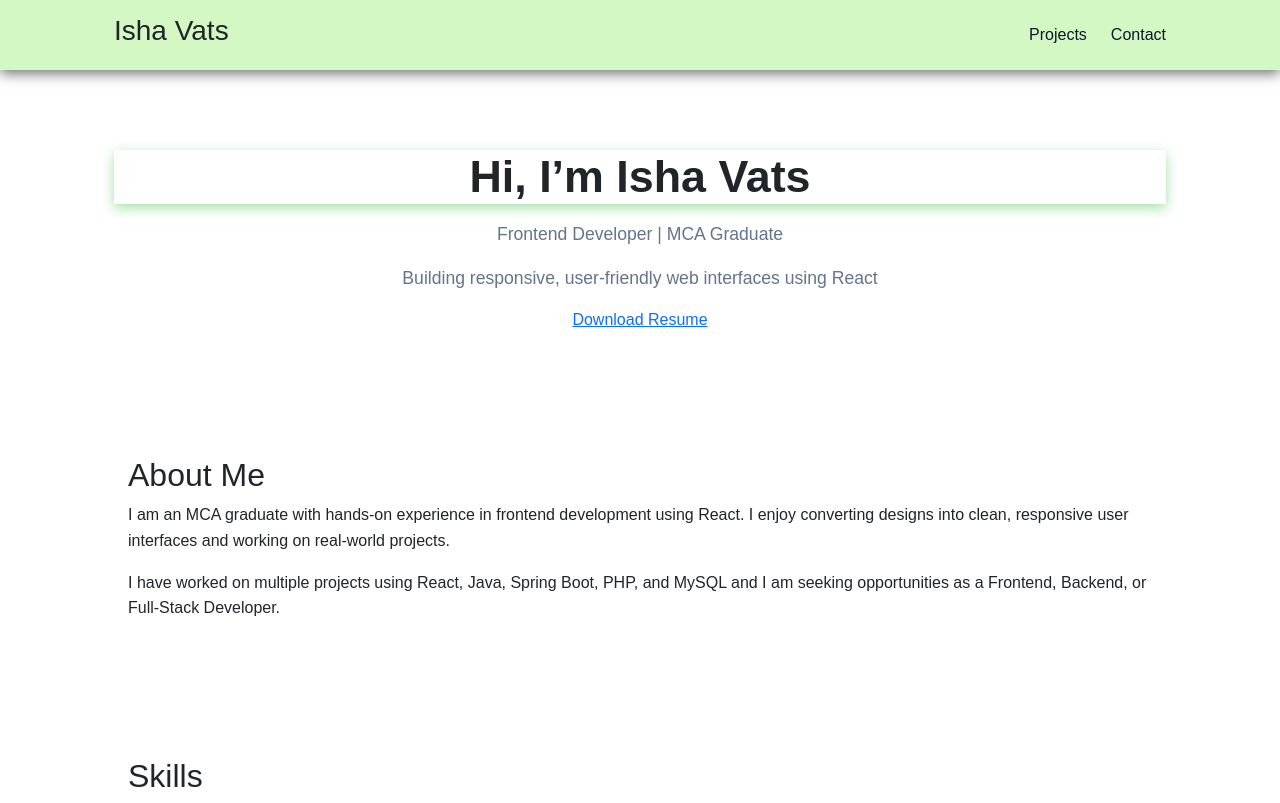
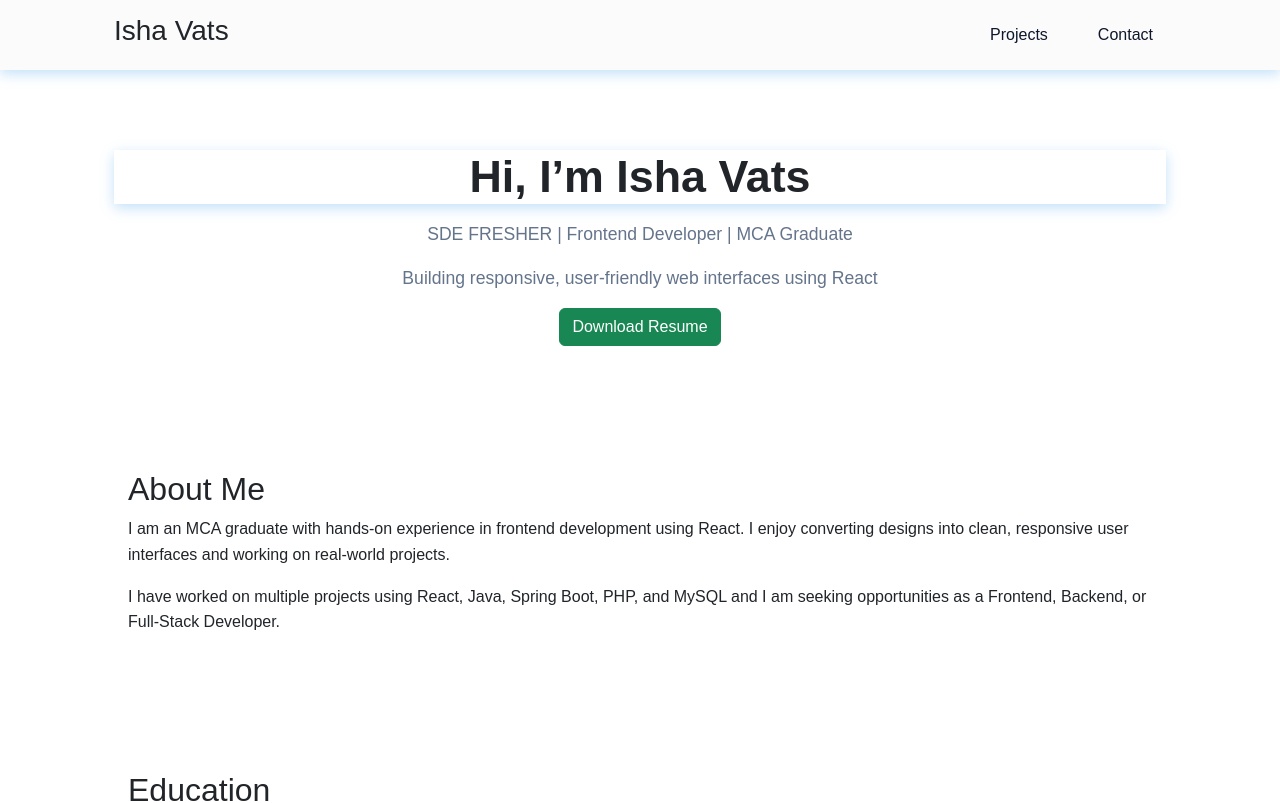
Before and after one commit to Isha1906/isha-vats-portfolio, a React (Vite) app: page / in a window 1280 px wide. Shown: the top 803 px of the page. Built offline with nearby package versions, Linux system fonts and the light colour scheme.

Commit message:
minor UI update

```diff
--- a/src/App.css
+++ b/src/App.css
@@ -2,4 +2,5 @@
   max-width: 1100px;
   margin: 0 auto;
   padding: 0 1.5rem;
+
 }
--- a/src/App.jsx
+++ b/src/App.jsx
@@ -8,6 +8,7 @@ import Projects from "./component/Projects";
 import Education from "./component/Education";
 import Contact from "./component/Contact";
 import "../src/App.css"
+import "../src/index.css"
 function App() {
   return (
     <>
@@ -15,9 +16,9 @@ function App() {
       <Navbar />
       <Hero />
       <About />
+      <Education />
       <Skills />
       <Projects />
-      <Education />
       <Contact />
       </>
 
--- a/src/component/Hero.jsx
+++ b/src/component/Hero.jsx
@@ -6,9 +6,9 @@ const Hero = () => {
     <section className="hero">
     <div className="container">
     <h1>Hi, I’m Isha Vats</h1>
-      <p>Frontend Developer | MCA Graduate  </p>
+      <p>SDE FRESHER | Frontend Developer | MCA Graduate  </p>
       <p>Building responsive, user-friendly web interfaces using React</p>
-      <a href={resume} download>
+      <a href={resume} download className="btn btn-success">
         Download Resume
       </a>
     </div>
--- a/src/component/Navbar.jsx
+++ b/src/component/Navbar.jsx
@@ -6,8 +6,8 @@ const Navbar = () => {
       <nav className="container">
         <h3>Isha Vats</h3>
         <div className="nav-links">
-          <a href="#projects" >Projects</a>
-          <a href="#contact" >Contact</a>
+          <a href="#projects" className="btn btn-outline ">Projects</a>
+          <a href="#contact" className="btn btn-outline">Contact</a>
         </div>
 
       </nav>
--- a/src/index.css
+++ b/src/index.css
@@ -3,10 +3,11 @@
   padding: 0;
   box-sizing: border-box;
   font-family: Arial, Helvetica, sans-serif;
+
 }
 
 body {
-  background-color: #f9f9f9;
+
   color: #222;
 }
 
--- a/src/style/Hero.css
+++ b/src/style/Hero.css
@@ -1,12 +1,13 @@
 .hero {
   padding: 5rem 0 4rem;
   text-align: center;
+
 }
 
 .hero h1 {
   font-size: 2.8rem;
   font-weight: 700;
-  box-shadow: 0 4px 12px rgba(85, 202, 91, 0.548);
+  box-shadow: 0 4px 12px rgba(85, 168, 236, 0.349);
 }
 
 .hero p {
--- a/src/style/Navbar.css
+++ b/src/style/Navbar.css
@@ -5,8 +5,8 @@ header {
   /* border-radius: 25px solid black; */
   /* border-bottom: 1px solid #E5E7EB; */
   z-index: 100;
-  box-shadow: 0 4px 12px rgba(10, 10, 10, 0.548);
-  background-color: rgba(128, 236, 85, 0.349);
+  box-shadow: 0 4px 12px rgba(85, 168, 236, 0.349);
+  background-color: rgba(243, 244, 245, 0.349);
 }
 
 nav {
```
